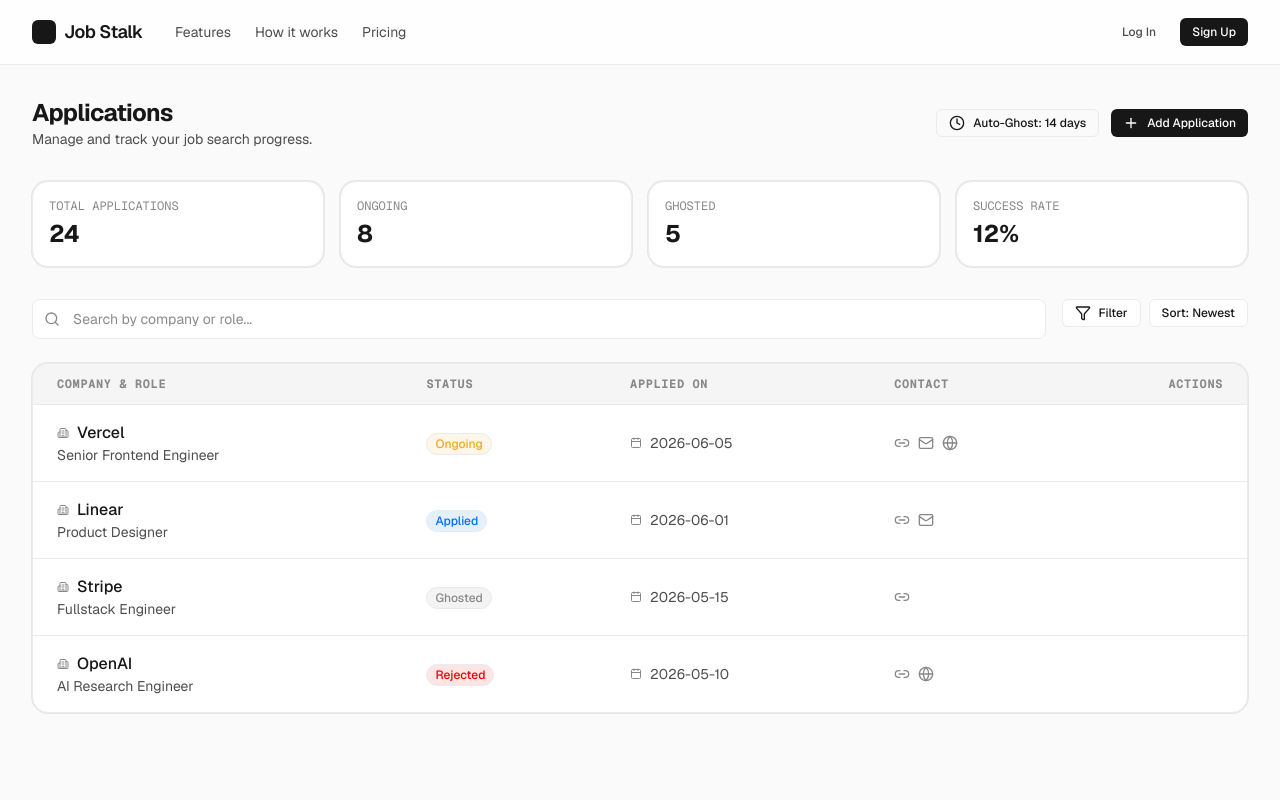
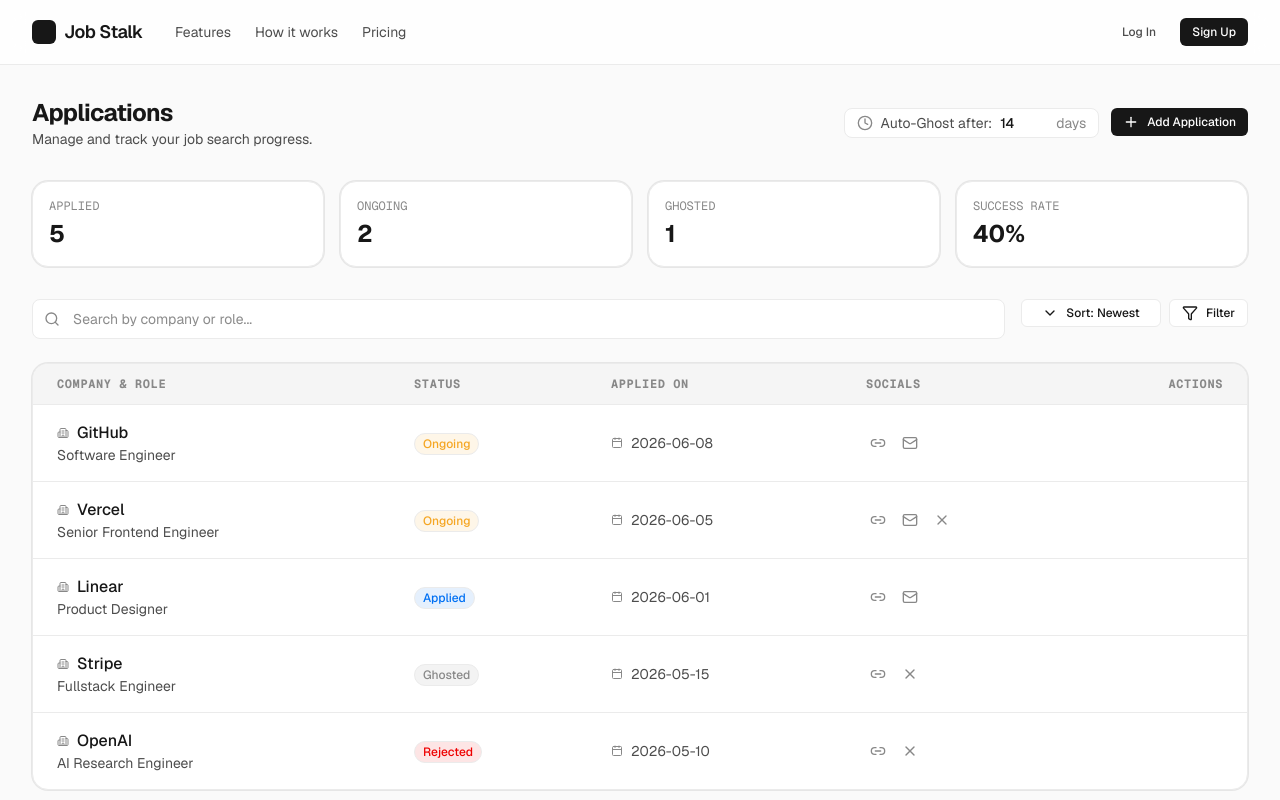
Before and after one commit to Utkarsh-Mauryaa/Stalk-Jobs, a Next.js app: page /dashboard in a window 1280 px wide. Shown: the top 800 px of the page. Built offline with nearby package versions, Linux system fonts and the light colour scheme.

Commit message:
main page ui mid-phase

```diff
--- a/app/dashboard/page.tsx
+++ b/app/dashboard/page.tsx
@@ -1,3 +1,6 @@
+"use client"
+
+import { useState } from "react"
 import { Navbar } from "@/components/navbar"
 import { Button } from "@/components/ui/button"
 import { Badge } from "@/components/ui/badge"
@@ -8,21 +11,24 @@
   MoreVertical,
   Link2,
   Mail,
-  Globe,
   Trash2,
   Calendar,
   Building2,
-  Clock
+  Clock,
+  ChevronUp,
+  ChevronDown,
+  ExternalLink,
+  X
 } from "lucide-react"
 
-const JOBS = [
+const INITIAL_JOBS = [
   {
     id: 1,
     company: "Vercel",
     role: "Senior Frontend Engineer",
     status: "ongoing",
     appliedDate: "2026-06-05",
-    socials: { linkedin: "#", email: "hiring@vercel.com", twitter: "#" }
+    socials: { linkedin: "https://linkedin.com", email: "hiring@vercel.com", x: "https://x.com" }
   },
   {
     id: 2,
@@ -30,7 +36,7 @@
     role: "Product Designer",
     status: "applied",
     appliedDate: "2026-06-01",
-    socials: { linkedin: "#", email: "jobs@linear.app" }
+    socials: { linkedin: "https://linkedin.com", email: "jobs@linear.app" }
   },
   {
     id: 3,
@@ -38,7 +44,7 @@
     role: "Fullstack Engineer",
     status: "ghosted",
     appliedDate: "2026-05-15",
-    socials: { linkedin: "#" }
+    socials: { linkedin: "https://linkedin.com", x: "https://x.com" }
   },
   {
     id: 4,
@@ -46,11 +52,66 @@
     role: "AI Research Engineer",
     status: "rejected",
     appliedDate: "2026-05-10",
-    socials: { linkedin: "#", twitter: "#" }
+    socials: { linkedin: "https://linkedin.com", x: "https://x.com" }
+  },
+  {
+    id: 5,
+    company: "GitHub",
+    role: "Software Engineer",
+    status: "ongoing",
+    appliedDate: "2026-06-08",
+    socials: { linkedin: "https://linkedin.com", email: "recruiting@github.com" }
   }
 ]
 
 export default function Dashboard() {
+  const [jobs, setJobs] = useState(INITIAL_JOBS)
+  const [search, setSearch] = useState("")
+  const [sortOrder, setSortOrder] = useState<"asc" | "desc">("desc")
+  const [ghostDays, setGhostDays] = useState(14)
+
+  // Use the session date: June 10, 2026
+  const TODAY = new Date("2026-06-10")
+
+  const getEffectiveStatus = (job: typeof INITIAL_JOBS[0]) => {
+    if (job.status === "rejected") return "rejected"
+
+    const appliedDate = new Date(job.appliedDate)
+    const diffTime = TODAY.getTime() - appliedDate.getTime()
+    const diffDays = Math.floor(diffTime / (1000 * 60 * 60 * 24))
+
+    if (diffDays > ghostDays || job.status === "ghosted") return "ghosted"
+    return job.status
+  }
+
+  const filteredJobs = jobs
+    .filter(job =>
+      job.company.toLowerCase().includes(search.toLowerCase()) ||
+      job.role.toLowerCase().includes(search.toLowerCase())
+    )
+    .sort((a, b) => {
+      const dateA = new Date(a.appliedDate).getTime()
+      const dateB = new Date(b.appliedDate).getTime()
+      return sortOrder === "desc" ? dateB - dateA : dateA - dateB
+    })
+
+  const stats = {
+    applied: jobs.length,
+    ongoing: jobs.filter(j => getEffectiveStatus(j) === "ongoing").length,
+    ghosted: jobs.filter(j => getEffectiveStatus(j) === "ghosted").length,
+    successRate: jobs.length > 0
+      ? Math.round((jobs.filter(j => getEffectiveStatus(j) === "ongoing").length / jobs.length) * 100)
+      : 0
+  }
+
+  const deleteJob = (id: number) => {
+    setJobs(jobs.filter(job => job.id !== id))
+  }
+
+  const toggleSort = () => {
+    setSortOrder(prev => prev === "desc" ? "asc" : "desc")
+  }
+
   return (
     <div className="flex min-h-screen flex-col bg-canvas-soft">
       <Navbar />
@@ -63,10 +124,18 @@
               <h1 className="text-2xl font-bold tracking-tight text-ink">Applications</h1>
               <p className="text-sm text-body">Manage and track your job search progress.</p>
             </div>
-            <div className="flex gap-3">
-              <Button variant="outline" size="sm" className="gap-2">
-                <Clock className="h-4 w-4" /> Auto-Ghost: 14 days
-              </Button>
+            <div className="flex flex-wrap gap-3">
+              <div className="flex items-center gap-2 bg-canvas border border-hairline rounded-md px-3 py-1 text-sm text-body">
+                <Clock className="h-4 w-4 text-mute" />
+                <span>Auto-Ghost after:</span>
+                <input
+                  type="number"
+                  value={ghostDays}
+                  onChange={(e) => setGhostDays(parseInt(e.target.value) || 0)}
+                  className="w-12 bg-transparent border-none focus:ring-0 font-medium text-ink p-0"
+                />
+                <span className="text-mute">days</span>
+              </div>
               <Button size="sm" className="gap-2">
                 <Plus className="h-4 w-4" /> Add Application
               </Button>
@@ -75,10 +144,10 @@
 
           {/* Stats */}
           <div className="grid grid-cols-2 md:grid-cols-4 gap-4 mb-8">
-            <StatCard label="Total Applications" value="24" />
-            <StatCard label="Ongoing" value="8" />
-            <StatCard label="Ghosted" value="5" />
-            <StatCard label="Success Rate" value="12%" />
+            <StatCard label="Applied" value={stats.applied.toString()} />
+            <StatCard label="Ongoing" value={stats.ongoing.toString()} />
+            <StatCard label="Ghosted" value={stats.ghosted.toString()} />
+            <StatCard label="Success Rate" value={`${stats.successRate}%`} />
           </div>
 
           {/* Filters & Search */}
@@ -88,33 +157,38 @@
               <input
                 type="text"
                 placeholder="Search by company or role..."
+                value={search}
+                onChange={(e) => setSearch(e.target.value)}
                 className="w-full h-10 pl-10 pr-4 rounded-md border border-hairline bg-canvas text-sm focus:outline-none focus:ring-1 focus:ring-ink/20"
               />
             </div>
             <div className="flex gap-2">
+              <Button variant="secondary" size="sm" onClick={toggleSort} className="gap-2 min-w-[140px]">
+                {sortOrder === "desc" ? <ChevronDown className="h-4 w-4" /> : <ChevronUp className="h-4 w-4" />}
+                Sort: {sortOrder === "desc" ? "Newest" : "Oldest"}
+              </Button>
               <Button variant="secondary" size="sm" className="gap-2">
                 <Filter className="h-4 w-4" /> Filter
-              </Button>
-              <Button variant="secondary" size="sm">
-                Sort: Newest
               </Button>
             </div>
           </div>
 
           {/* Job List */}
           <div className="rounded-xl border border-hairline bg-canvas shadow-level-1 overflow-hidden">
+            <div className="overflow-x-auto">
               <table className="w-full text-left">
                 <thead>
-                <tr className="border-b border-hairline bg-canvas-soft-2">
-                  <th className="px-6 py-3 text-xs font-mono uppercase tracking-wider text-mute">Company & Role</th>
-                  <th className="px-6 py-3 text-xs font-mono uppercase tracking-wider text-mute">Status</th>
-                  <th className="px-6 py-3 text-xs font-mono uppercase tracking-wider text-mute">Applied On</th>
-                  <th className="px-6 py-3 text-xs font-mono uppercase tracking-wider text-mute">Contact</th>
-                  <th className="px-6 py-3 text-xs font-mono uppercase tracking-wider text-mute text-right">Actions</th>
+                  <tr className="border-b border-hairline bg-canvas-soft-2 text-mute">
+                    <th className="px-6 py-3 text-xs font-mono uppercase tracking-wider">Company & Role</th>
+                    <th className="px-6 py-3 text-xs font-mono uppercase tracking-wider">Status</th>
+                    <th className="px-6 py-3 text-xs font-mono uppercase tracking-wider">Applied On</th>
+                    <th className="px-6 py-3 text-xs font-mono uppercase tracking-wider">Socials</th>
+                    <th className="px-6 py-3 text-xs font-mono uppercase tracking-wider text-right">Actions</th>
                   </tr>
                 </thead>
                 <tbody className="divide-y divide-hairline">
-                {JOBS.map((job) => (
+                  {filteredJobs.length > 0 ? (
+                    filteredJobs.map((job) => (
                       <tr key={job.id} className="hover:bg-canvas-soft transition-colors group">
                         <td className="px-6 py-4">
                           <div className="flex flex-col">
@@ -125,8 +199,8 @@
                           </div>
                         </td>
                         <td className="px-6 py-4">
-                      <Badge variant={job.status as any}>
-                        {job.status.charAt(0).toUpperCase() + job.status.slice(1)}
+                          <Badge variant={getEffectiveStatus(job) as any}>
+                            {getEffectiveStatus(job).charAt(0).toUpperCase() + getEffectiveStatus(job).slice(1)}
                           </Badge>
                         </td>
                         <td className="px-6 py-4">
@@ -137,31 +211,52 @@
                         <td className="px-6 py-4">
                           <div className="flex gap-2">
                             {job.socials.linkedin && (
-                          <a href={job.socials.linkedin} className="text-mute hover:text-ink transition-colors">
+                              <a href={job.socials.linkedin} target="_blank" rel="noopener noreferrer" className="text-mute hover:text-ink transition-colors p-1 hover:bg-canvas-soft-2 rounded">
                                 <Link2 className="h-4 w-4" />
                               </a>
                             )}
                             {job.socials.email && (
-                          <a href={`mailto:${job.socials.email}`} className="text-mute hover:text-ink transition-colors">
+                              <a href={`mailto:${job.socials.email}`} className="text-mute hover:text-ink transition-colors p-1 hover:bg-canvas-soft-2 rounded">
                                 <Mail className="h-4 w-4" />
                               </a>
                             )}
-                        {job.socials.twitter && (
-                          <a href={job.socials.twitter} className="text-mute hover:text-ink transition-colors">
-                            <Globe className="h-4 w-4" />
+                            {job.socials.x && (
+                              <a href={job.socials.x} target="_blank" rel="noopener noreferrer" className="text-mute hover:text-ink transition-colors p-1 hover:bg-canvas-soft-2 rounded">
+                                <X className="h-4 w-4" />
                               </a>
                             )}
                           </div>
                         </td>
                         <td className="px-6 py-4 text-right">
-                      <button className="text-mute hover:text-error opacity-0 group-hover:opacity-100 transition-all p-2">
+                          <div className="flex justify-end gap-2">
+                            <Button variant="ghost" size="icon" className="h-8 w-8 text-mute hover:text-error opacity-0 group-hover:opacity-100 transition-all" onClick={() => deleteJob(job.id)}>
                               <Trash2 className="h-4 w-4" />
-                      </button>
+                            </Button>
+                          </div>
                         </td>
                       </tr>
-                ))}
+                    ))
+                  ) : (
+                    <tr>
+                      <td colSpan={5} className="px-6 py-12 text-center text-mute italic">
+                        No applications found.
+                      </td>
+                    </tr>
+                  )}
                 </tbody>
               </table>
+            </div>
+          </div>
+
+          {/* Automation Note */}
+          <div className="mt-8 p-6 rounded-xl border border-hairline bg-link/5 border-link/10">
+            <h3 className="text-sm font-semibold text-link mb-2 flex items-center gap-2">
+              <Mail className="h-4 w-4" /> Inbox Sync Active
+            </h3>
+            <p className="text-sm text-body leading-relaxed">
+              We're monitoring <strong>utkarsh@example.com</strong> for new applications, rejections, and interview invites.
+              Statuses will update automatically as soon as emails arrive.
+            </p>
           </div>
         </div>
       </main>
--- a/components/ui/button.tsx
+++ b/components/ui/button.tsx
@@ -3,7 +3,7 @@
 
 interface ButtonProps extends React.ButtonHTMLAttributes<HTMLButtonElement> {
   variant?: "primary" | "secondary" | "ghost" | "outline"
-  size?: "sm" | "md" | "lg"
+  size?: "sm" | "md" | "lg" | "icon"
 }
 
 export const Button = React.forwardRef<HTMLButtonElement, ButtonProps>(
@@ -19,6 +19,7 @@
       sm: "h-7 px-3 text-xs rounded-sm",
       md: "h-10 px-4 text-sm rounded-pill",
       lg: "h-12 px-6 text-base rounded-pill",
+      icon: "h-8 w-8 rounded-sm p-0",
     }
 
     return (
```
Also changed, not shown: app/page.tsx (+5 -6 lines), components/navbar.tsx (+6 -2 lines). Lines whose indentation alone changed are shown as unchanged.
